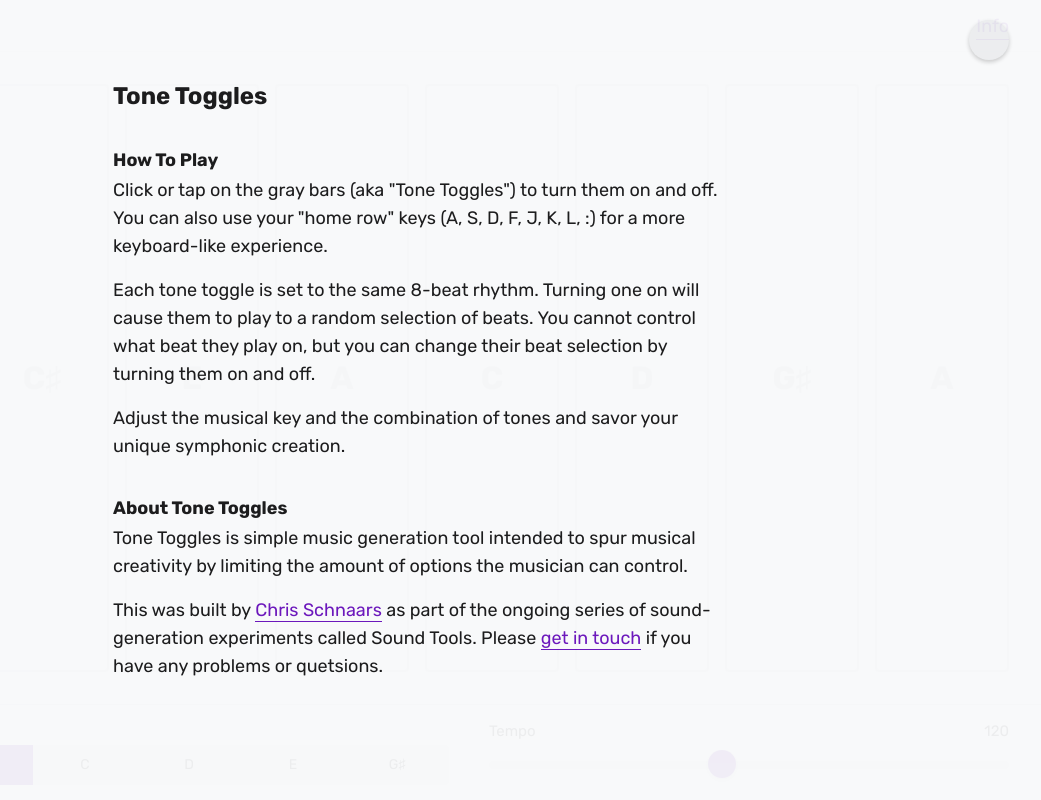
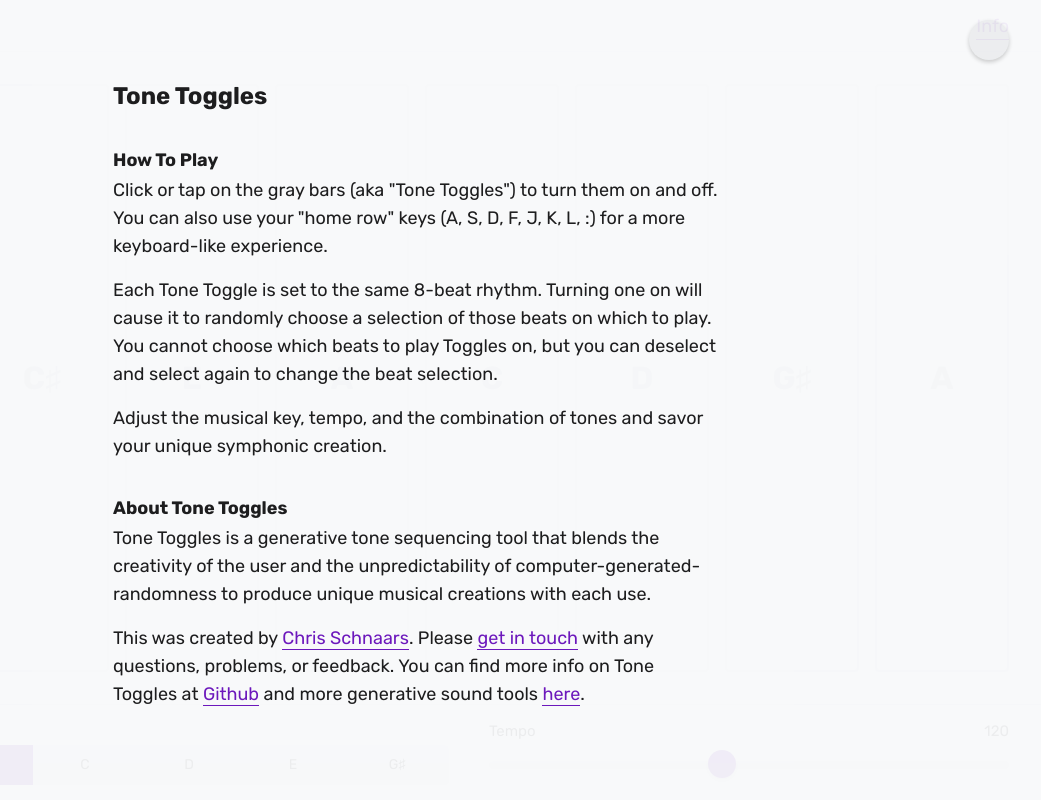
Before and after one commit to chrisschnaars/tone-toggles, a plain HTML site: page app/index.html in a window 1280 px wide. Both pictures are taken after a click on the button "Info". Shown: the whole page, without its empty margins (223-1264 px from the left). Drawn offline with nearby package versions, Linux system fonts and the light colour scheme; files that its build step writes are made by us from their sources; files whose address does not match are found by name.

Commit message:
Update readme

```diff
--- a/app/index.html
+++ b/app/index.html
@@ -107,17 +107,18 @@
           <h2>How To Play</h2>
           <p class="content">Click or tap on the gray bars (aka "Tone Toggles") to turn them on and off. You can also use your "home row" keys (A, S, D, F, J, K, L, :) for a more keyboard-like experience.</p>
 
-          <p class="content">Each tone toggle is set to the same 8-beat rhythm. Turning one on will cause them to play to a random selection of beats. You cannot control what beat they play on, but you can change their beat selection by turning them on and off.</p>
+          <p class="content">Each Tone Toggle is set to the same 8-beat rhythm. Turning one on will cause it to randomly choose a selection of those beats on which to play. You cannot choose which beats to play Toggles on, but you can deselect and select again to change the beat selection.</p>
 
-          <p class="content">Adjust the musical key and the combination of tones and savor your unique symphonic creation.</p>
+          <p class="content">Adjust the musical key, tempo, and the combination of tones and savor your unique symphonic creation.</p>
         </div>
 
         <!-- ABOUT -->
         <div class="content-section">
           <h2>About Tone Toggles</h2>
-          <p class="content">Tone Toggles is simple music generation tool intended to spur musical creativity by limiting the amount of options the musician can control.</p>
+          <p class="content">Tone Toggles is a generative tone sequencing tool that blends the creativity of the user and the unpredictability of computer-generated-randomness to produce unique musical creations with each use.</p>
 
-          <p class="content">This was built by <a href="https://www.schnaars.xyz">Chris Schnaars</a> as part of the ongoing series of sound-generation experiments called Sound Tools. Please <a href="contact.com">get in touch</a> if you have any problems or quetsions.</p>
+          <p class="content">This was created by <a href="https://chrisschnaars.com/">Chris Schnaars</a>. Please <a href="mailto:hello@chrisschnaars.com">get in touch</a> with any questions, problems, or feedback. You can find more info on Tone Toggles at <a href="https://github.com/chrisschnaars/tone-toggles">Github</a> and more generative sound tools <a href="https://schnaars.xyz/">here</a>.</p>
+
         </div>
     </div>
 
```
Also changed, not shown: dist/index.html (+5 -4 lines), readme.md.
